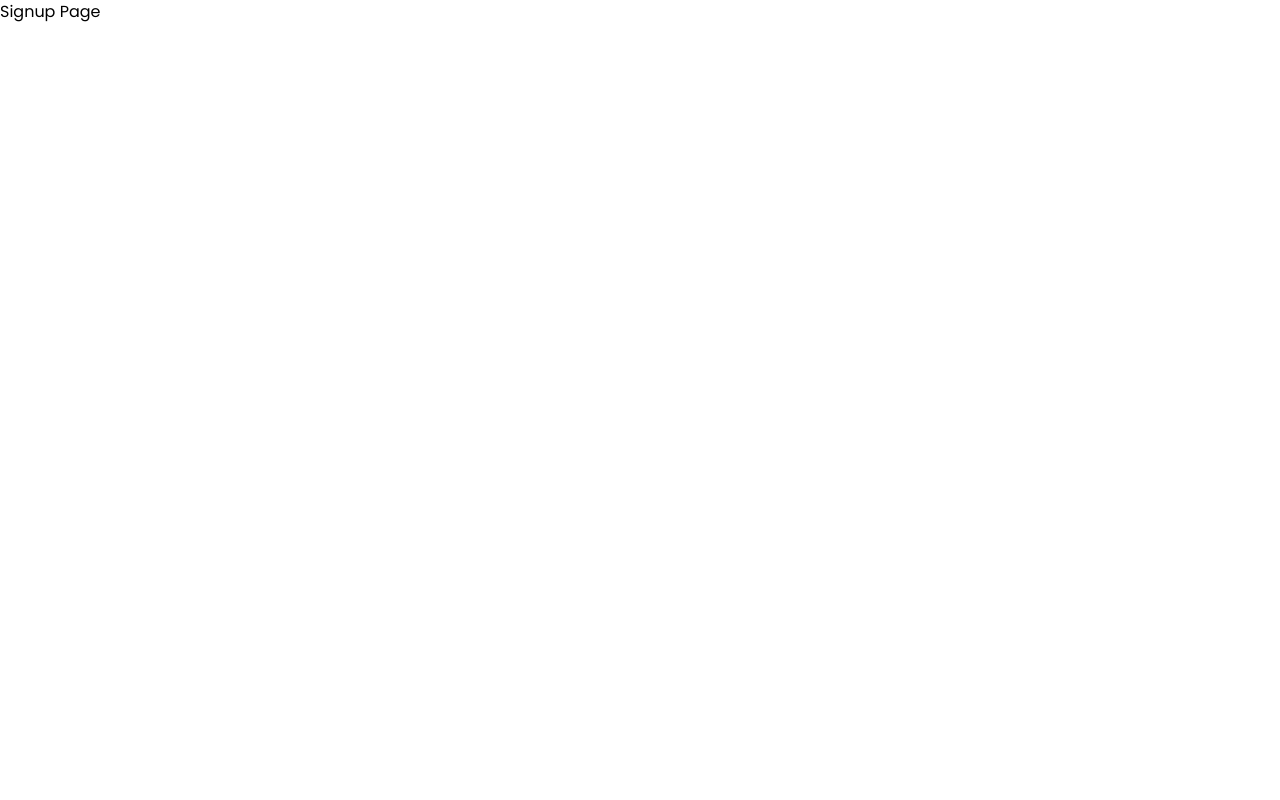
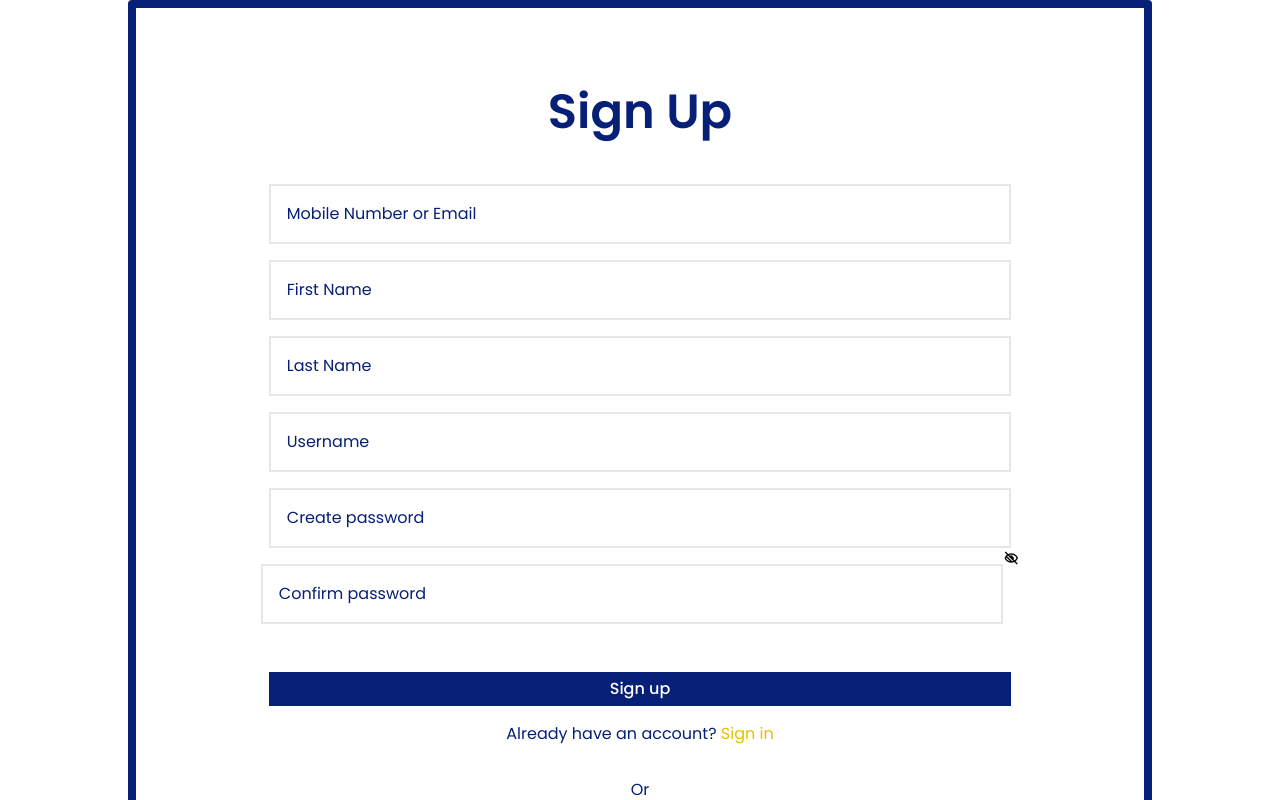
Before and after one commit to Patrickodida/KwataBus-App, a React (Vite) app: page /Signup in a window 1280 px wide. Shown: the top 800 px of the page. Built offline with nearby package versions, Linux system fonts and the light colour scheme.

Commit message:
add the login and signup pages

```diff
--- a/src/pages/Login.jsx
+++ b/src/pages/Login.jsx
@@ -1,11 +1,49 @@
 import React from "react";
 
+
 function Login() {
-  return (
-    <div>
-      <h1>Login Page</h1>
-    </div>
-  );
+    return (
+        <div className="bg-white px-10 py-20 rounded 3xl border-x-8 border-y-8 border-[#061f77] w-[80%] m-auto">
+          <h1 className="text-5xl font-semibold text-center text-[#061f77]">Sign In</h1>
+          <div className="mt-8">
+            <div className="w-full m-auto flex justify-center">
+              <label className="text-lg font medium"/>
+              <input
+                className="w-4/5  border-2 rounded-none p-4 mt-4 placeholder-[#061f77]"
+                placeholder="Email"
+              />
+            </div>
+            <div className="w-full m-auto flex justify-center">
+            <label className="text-lg font medium"/>
+              <input
+                className="w-4/5 border-2 rounded-none p-4 mt-4 placeholder-[#061f77]"
+                placeholder="Password"
+              />
+            </div>
+            <div className="mt-8 flex justify-center">
+              <div>
+                <p className="text-center text-[#e3bf00]">Forgot password?</p>
+              </div>
+            </div>
+              <div className="flex justify-center">
+                <button className="mt-4 w-4/5 font-medium text-base">Sign in</button>
+              </div>
+            <div>
+              <p className="mt-4 text-[#061f77] text-center">Don't have an account? <span className="text-[#e3bf00]">Sign up</span></p>
+            </div>
+            <div className="mt-8 flex-col gap-y-4">
+              <p className="text-[#061f77] text-center">Or</p>
+            <div className="flex justify-center">
+              <button className="flex w-4/5 rounded-none py-3 mt-4 border-2 items-center justify-center gap-2 active:scale-[.98] hover:scale-[1.01] transition-all py-3 rounded-none bg-white text-[#061f77] text-lg font-bold"><i class='bx bxl-google'></i>Sign in with Google</button>
+            </div>
+            <div className="flex justify-center">
+              <button className="flex w-4/5 rounded-none py-3 mt-4 border-2 items-center justify-center gap-2 active:scale-[.98] hover:scale-[1.01] transition-all py-3 rounded-none bg-white text-[#061f77] text-lg font-bold"><i class='bx bxl-facebook-circle' ></i>Sign in with Facebook</button>
+            </div>
+            </div>
+          </div>
+        </div>
+
+    );
 }
 
 export default Login;
--- a/src/pages/Signup.jsx
+++ b/src/pages/Signup.jsx
@@ -1,11 +1,74 @@
 import React from "react";
 
 function Signup() {
-  return (
-    <div>
-      <h1>Signup Page</h1>
-    </div>
-  );
+    return (
+        <div className="bg-white px-10 py-20 rounded 3xl border-x-8 border-y-8 border-[#061f77] w-[80%] m-auto">
+          <h1 className="text-center text-5xl font-semibold text-[#061f77]">Sign Up</h1>
+          <div className="mt-8 ">
+            <div className="w-full m-auto flex justify-center">
+              <label className="text-lg font medium"/>
+              <input
+                className="w-4/5  border-2 rounded-none p-4 mt-4 placeholder-[#061f77]"
+                placeholder="Mobile Number or Email"
+              />
+            </div>
+            <div className="w-full m-auto flex justify-center">
+              <label className="text-lg font medium"/>
+              <input
+                className="w-4/5  border-2 rounded-none p-4 mt-4 placeholder-[#061f77]"
+                placeholder="First Name"
+              />
+            </div>
+            <div className="w-full m-auto flex justify-center">
+              <label className="text-lg font medium"/>
+              <input
+                className="w-4/5  border-2  rounded-none p-4 mt-4 placeholder-[#061f77]"
+                placeholder="Last Name"
+              />
+            </div>
+            <div className="w-full m-auto flex justify-center">
+              <label className="text-lg font medium"/>
+              <input
+                className="w-4/5  border-2 rounded-none p-4 mt-4 placeholder-[#061f77]"
+                placeholder="Username"
+              />
+            </div>
+            <div className="w-full m-auto flex justify-center">
+            <label className="text-lg font medium"/>
+              <input
+                className="w-4/5 border-2 rounded-none p-4 mt-4 placeholder-[#061f77]"
+                placeholder="Create password"
+              />
+            </div>
+            <div className="w-full m-auto flex justify-center">
+            <label className="text-lg font medium"/>
+              <input
+                className="w-4/5 border-2 rounded-none p-4 mt-4 placeholder-[#061f77]"
+                placeholder="Confirm password"
+              />
+              <span><i class='bx bx-low-vision'></i></span>
+            </div>
+            <div className="mt-8 flex justify-between">
+            </div>
+              <div className="flex justify-center">
+              <button className="mt-4 font-medium text-base w-4/5">Sign up</button>
+            </div>
+            <div>
+              <p className="text-center mt-4 text-[#061f77]">Already have an account? <span className="text-[#e3bf00]">Sign in</span></p>
+            </div>
+            <div className="mt-8 flex-col gap-y-4">
+              <p className="text-center text-[#061f77]">Or</p>
+              <div className="flex justify-center">
+              <button className="flex w-4/5 rounded-none py-3 mt-4 border-2 items-center justify-center gap-2 active:scale-[.98] hover:scale-[1.01] transition-all py-3 rounded-none bg-white text-[#061f77] text-lg font-bold"><i className='bx bxl-google ' ></i> Sign up with Google</button>
+              </div>
+              <div className="flex justify-center">
+              <button className="flex w-4/5 rounded-none py-3 mt-4 border-2 items-center justify-center gap-2 active:scale-[.98] hover:scale-[1.01] transition-all py-3 rounded-none bg-white text-[#061f77] text-lg font-bold"><i class='bx bxl-facebook-circle' ></i>Sign up with Facebook</button>
+              </div>
+            </div>
+          </div>
+        </div>
+
+    );
 }
 
 export default Signup;
--- /dev/null
+++ b/src/pages/form.jsx
@@ -0,0 +1,11 @@
+import * as React from 'react'
+
+function Form (){
+    return(
+        <div>
+            SIGN IN
+        </div>
+    )
+}
+
+export default Form;
```
Also changed, not shown: tailwind.config.js (line endings or trailing spaces).
